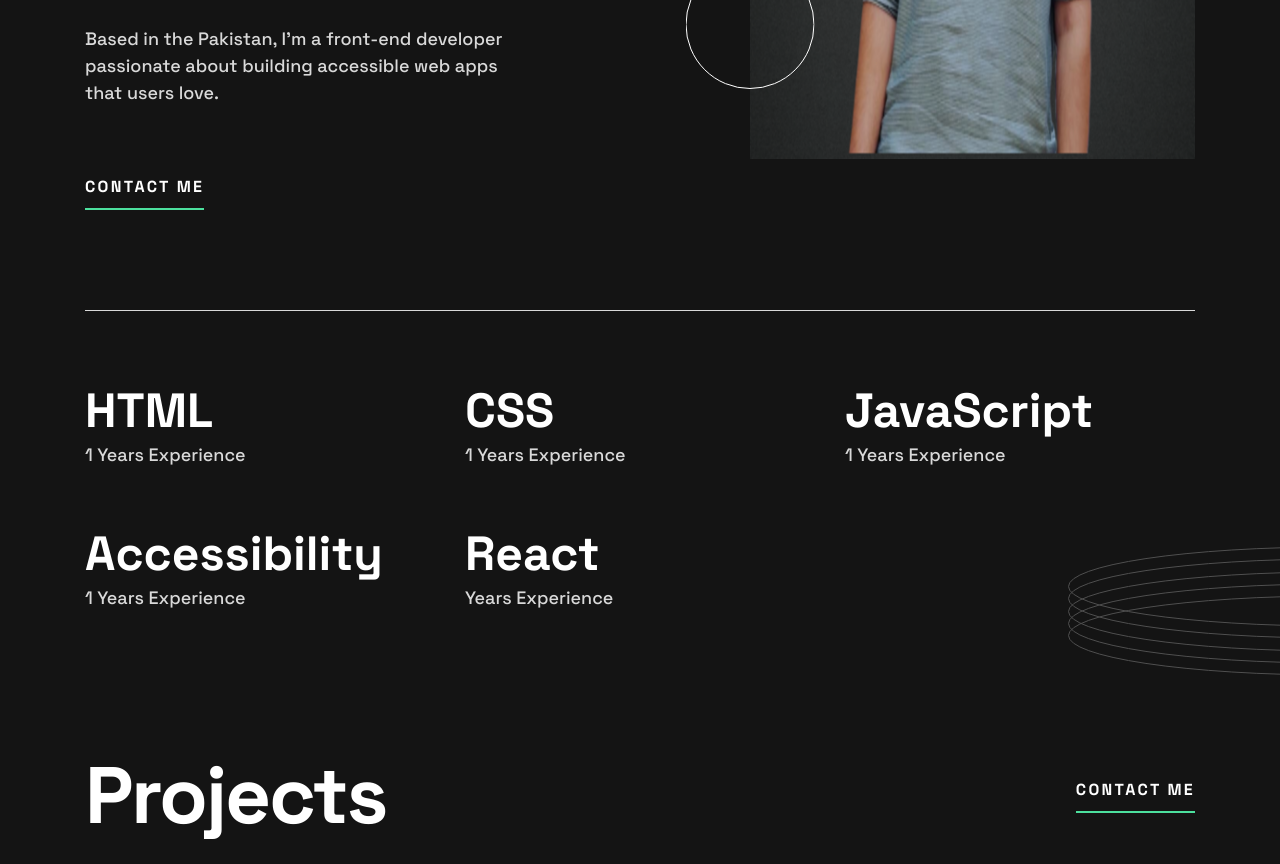
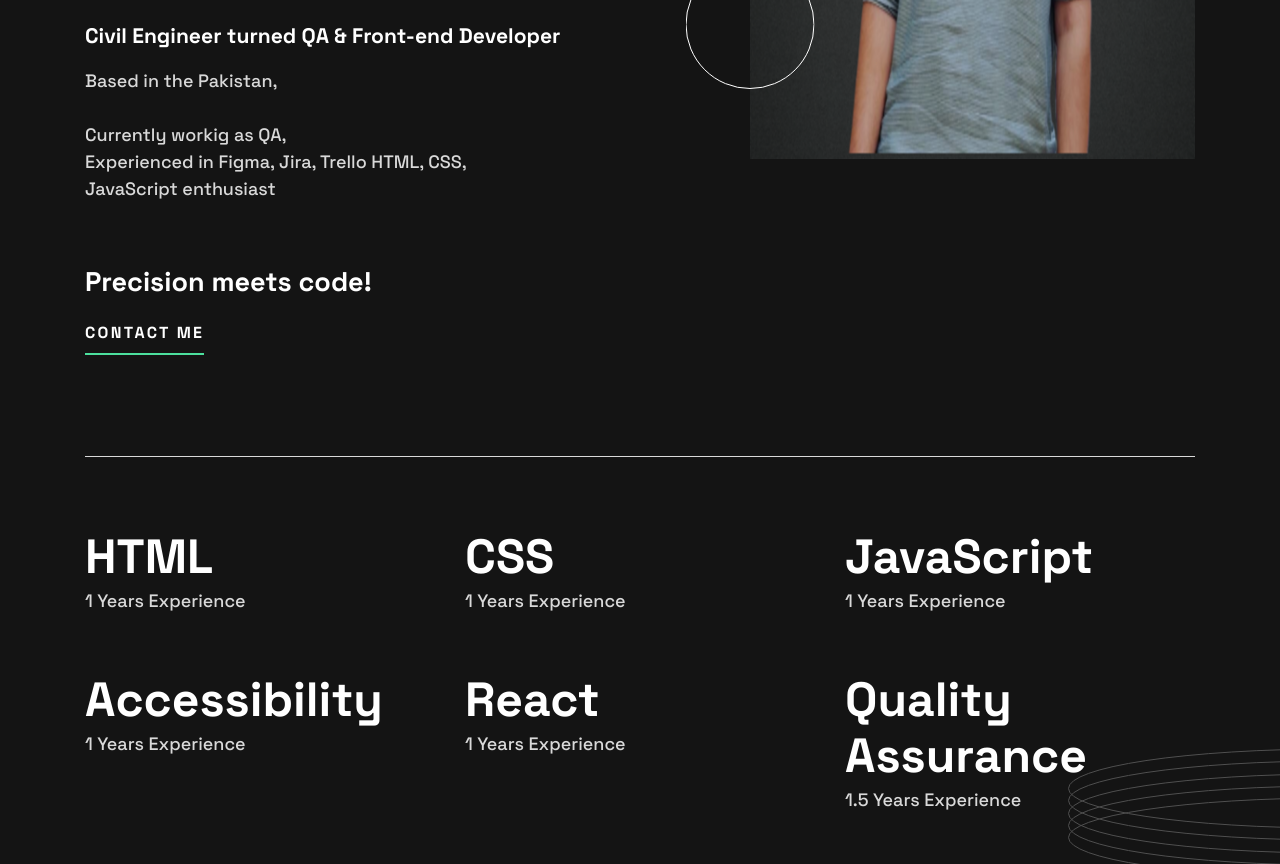
Before and after one commit to Wadood342/wadood-portfolio, a plain HTML site: page index.html in a window 1280 px wide. Shown: the part 561-1425 px from the top of the page. Drawn offline with Linux system fonts and the light colour scheme.

Commit message:
updating the bio

```diff
--- a/index.html
+++ b/index.html
@@ -123,9 +123,15 @@
                 Nice to<br />
                 meet you! I'm <span>Muhammad Abdul Wadood Afzal</span>.
               </h1>
+              <h3>Civil Engineer turned QA & Front-end Developer</h3>
               <p class="main__description">
-                Based in the Pakistan, I'm a front-end developer passionate about
-                building accessible web apps that users love.
+                Based in the Pakistan, <br>
+
+                <br>
+                 Currently workig as QA, <br>
+                Experienced in Figma, Jira, Trello
+                HTML, CSS, JavaScript enthusiast
+                <h2>Precision meets code! </h2>
               </p>
               <a href="#contact" class="main__contact underline">Contact me</a>
             </div>
@@ -153,7 +159,11 @@
           </div>
           <div class="skills__item">
             <h3 class="skills__title">React</h3>
-            <p class="skills__description"> Years Experience</p>
+            <p class="skills__description">1 Years Experience</p>
+          </div>
+          <div class="skills__item">
+            <h3 class="skills__title">Quality Assurance </h3>
+            <p class="skills__description">1.5 Years Experience</p>
           </div>
         </div>
         <img
```
